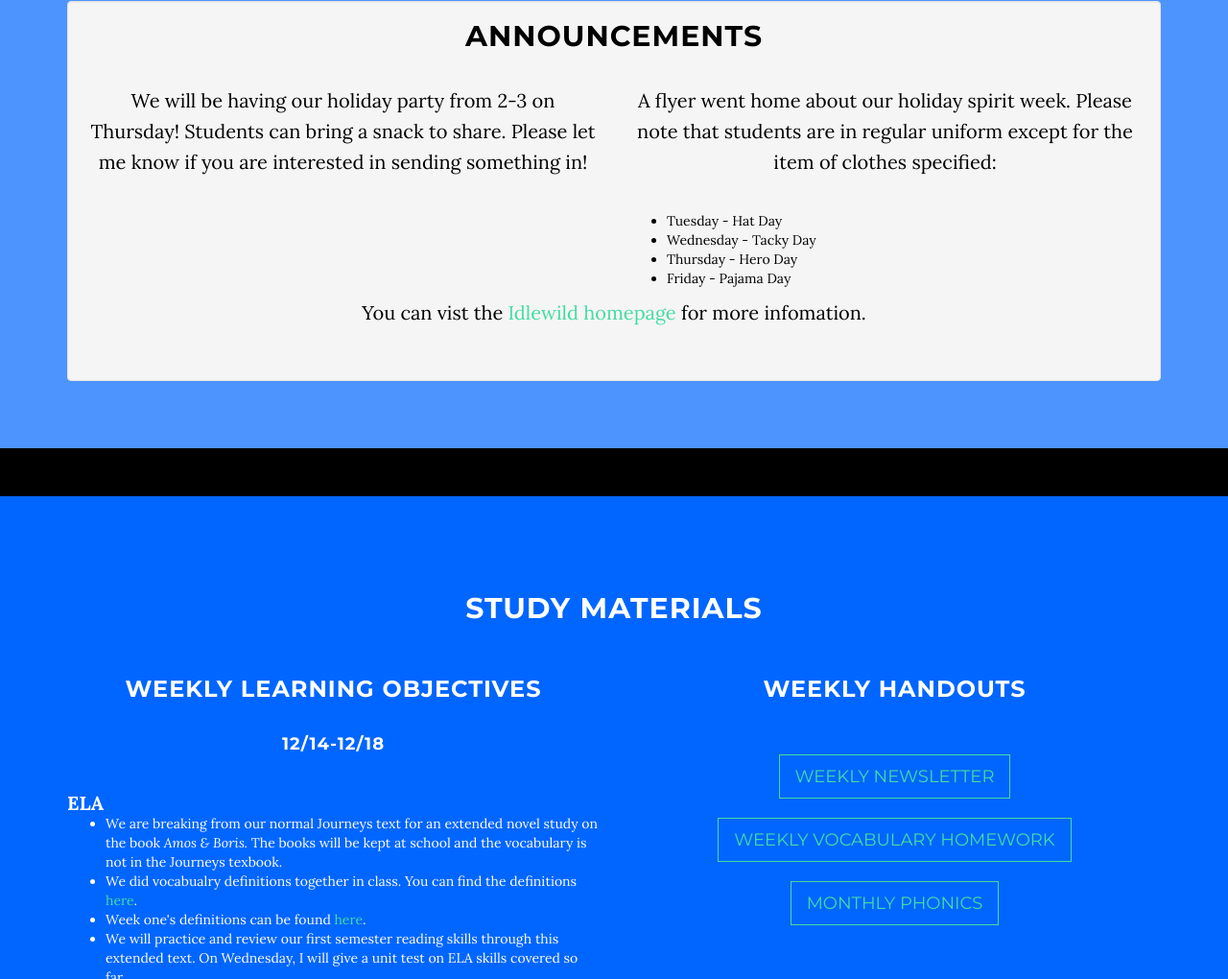
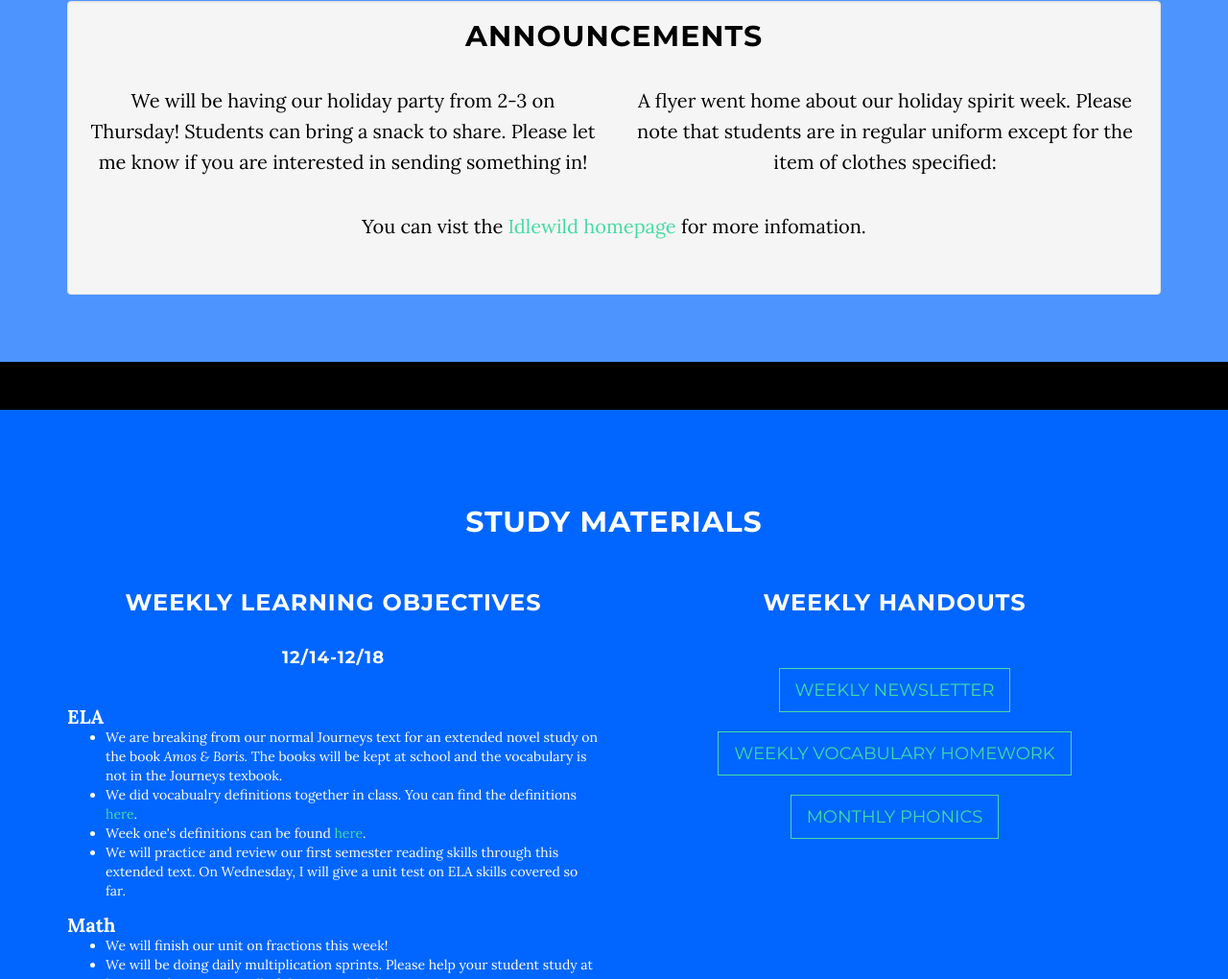
Before and after one commit to kevinatown/Idlewild302, a plain HTML site: page index.html in a window 1280 px wide. Shown: the part 899-1919 px from the top of the page at 96% size. Drawn offline with Linux system fonts and the light colour scheme; some packages are replaced by stand-ins of ours.

Commit message:
removed bullets

```diff
--- a/index.html
+++ b/index.html
@@ -119,12 +119,6 @@
                         </div>
                         <div class="col-md-6">
                             <p class="well-text">A flyer went home about our holiday spirit week. Please note that students are in regular uniform except for the item of clothes specified:</p>
-                            <ul style="Text-align:left;">
-                                <li class="well-text">Tuesday - Hat Day</li>
-                                <li class="well-text">Wednesday - Tacky Day</li>
-                                <li class="well-text">Thursday - Hero Day</li>
-                                <li class="well-text">Friday - Pajama Day</li>
-                            </ul>
                         </div>
                     </div>
                     <div class="row">
```
